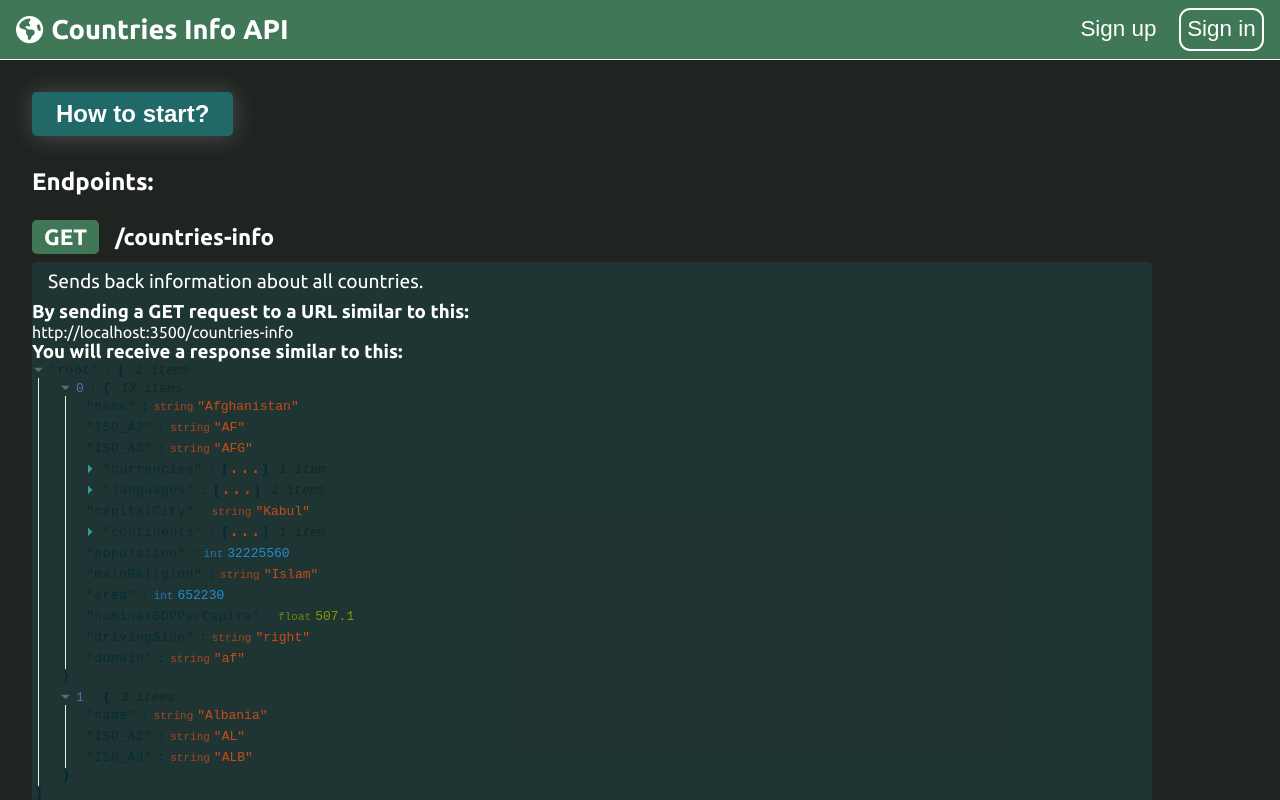
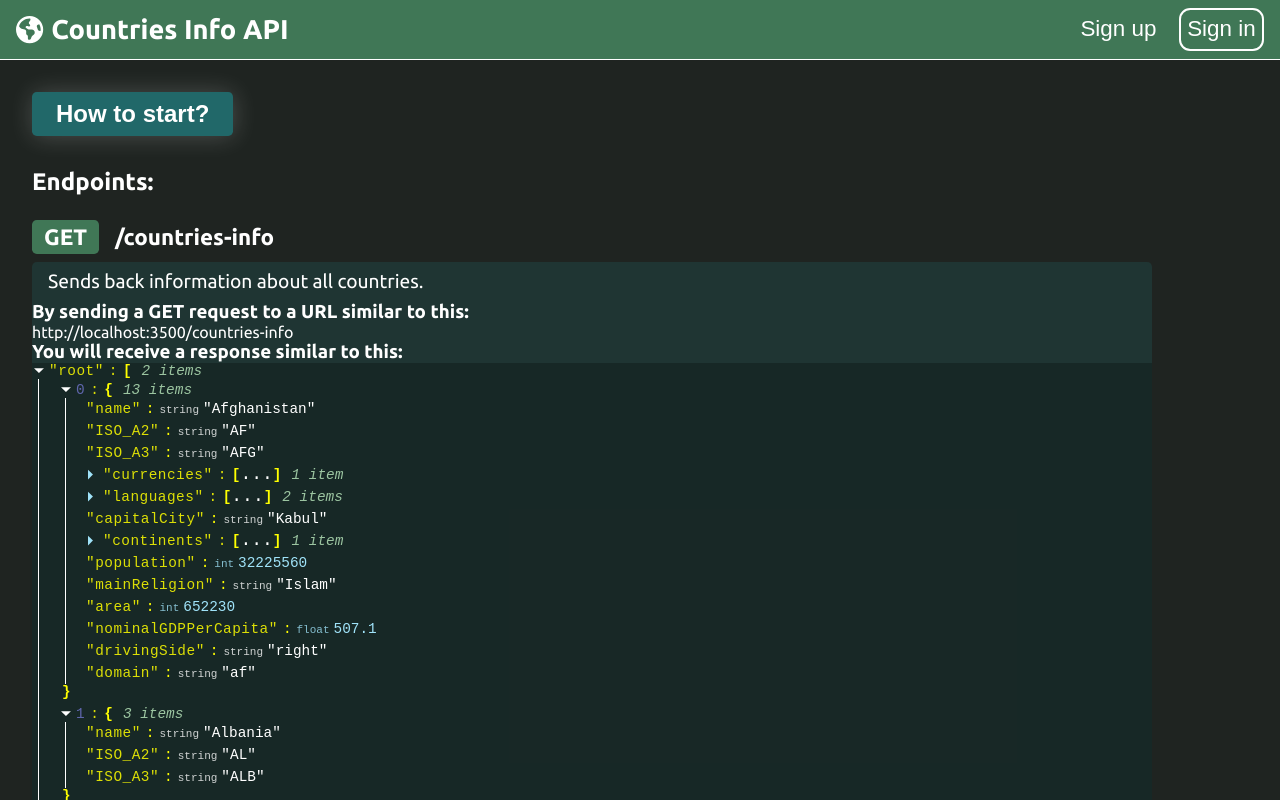
Before and after one commit to viventer/CountriesInfoApiFrontend, a React (Create React App) app: page / in a window 1280 px wide. Both pictures are taken after a click on the button 592 px from the left and 311 px from the top of the page. Shown: the top 800 px of the page. Built offline with nearby package versions, Linux system fonts and the light colour scheme.

Commit message:
styled react json

```diff
--- a/src/pages/home/components/SeparateEndpointDetails.jsx
+++ b/src/pages/home/components/SeparateEndpointDetails.jsx
@@ -1,18 +1,44 @@
-import React from "react";
+import React, { useContext } from "react";
 import { StyledSeparateEndpointDetails } from "../styles/Endpoints.styled";
 
 import ReactJson from "react-json-view";
+import { ThemeContext } from "styled-components";
 
 export default function SeparateEndpointDetails({
   exampleUrl,
   exampleResponse,
 }) {
+  const theme = useContext(ThemeContext);
+
+  const reactJsonTheme = {
+    base00: "rgba(0, 0, 0, 0.25)", // background
+    base01: "", // nothing
+    base02: "white", // lines
+    base03: "", // nothing
+    base04: theme.colors.lightGreen, // other number of items
+    base05: "white", // nothing
+    base06: "", // nothing
+    base07: "yellow", // keys
+    base08: "", // nothing
+    base09: "white", // values
+    base0A: "", // nothing
+    base0B: theme.colors.lightBlue, // float type
+    base0C: theme.lightGreen, // number of items
+    base0D: "white", // expanding
+    base0E: theme.colors.lightBlue, // copy icon
+    base0F: theme.colors.lightBlue, // int type
+  };
   return (
     <StyledSeparateEndpointDetails>
       <h3>By sending a GET request to a URL similar to this:</h3>
       <p>{`http://localhost:3500/${exampleUrl}`}</p>
       <h3>You will receive a response similar to this:</h3>
-      <ReactJson src={exampleResponse} collapsed={2} />
+      <ReactJson
+        src={exampleResponse}
+        collapsed={2}
+        theme={reactJsonTheme}
+        style={{ fontSize: "0.9rem" }}
+      />
     </StyledSeparateEndpointDetails>
   );
 }
```
